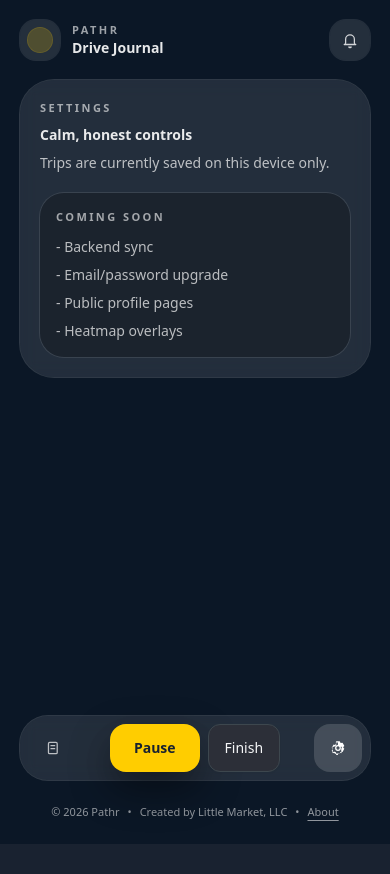
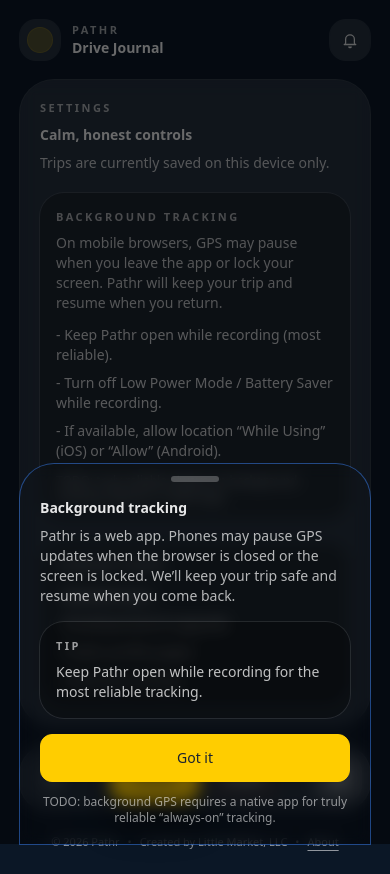
Before and after one commit to oooAHOYooo/pathr, a React (Vite) app in the folder apps/pathr-web/: page /app/settings in a window 390 px wide. Both pictures are taken after a click on the button "Start". Before the commit the page ends 844 px from the top, so only its background shows below. Built offline with nearby package versions, Linux system fonts and the light colour scheme; no server answers.

Commit message:
feat: mobile background tracking guidance + wake lock

```diff
--- /dev/null
+++ b/apps/pathr-web/src/components/BackgroundTrackingSheet.tsx
@@ -0,0 +1,89 @@
+import { useEffect, useMemo } from "react";
+import { Button } from "./Button";
+
+function detectPlatform(ua: string) {
+  const s = ua.toLowerCase();
+  const isAndroid = s.includes("android");
+  // iPadOS 13+ reports as Mac; keep it simple for MVP.
+  const isIOS = /iphone|ipad|ipod/.test(s) || (s.includes("macintosh") && "ontouchend" in document);
+  return { isIOS, isAndroid };
+}
+
+function lockScroll(locked: boolean) {
+  const body = document.body;
+  if (locked) {
+    body.style.overflow = "hidden";
+    body.style.touchAction = "none";
+  } else {
+    body.style.overflow = "";
+    body.style.touchAction = "";
+  }
+}
+
+export function BackgroundTrackingSheet({ onClose }: { onClose: () => void }) {
+  const { isIOS, isAndroid } = useMemo(() => detectPlatform(navigator.userAgent ?? ""), []);
+
+  useEffect(() => {
+    lockScroll(true);
+    return () => lockScroll(false);
+  }, []);
+
+  return (
+    <div className="fixed inset-0 z-[3500]">
+      <button type="button" aria-label="Close" className="absolute inset-0 bg-black/55" onClick={onClose} />
+      <div className="absolute inset-x-0 bottom-0">
+        <div className="mx-auto max-w-[420px] px-5">
+          <div className="overflow-hidden rounded-t-[34px] bg-white/12 ring-1 ring-white/18 backdrop-blur">
+            <div className="flex items-center justify-center pt-3">
+              <div className="h-1.5 w-12 rounded-full bg-white/25" />
+            </div>
+
+            <div className="px-5 pb-[calc(18px+env(safe-area-inset-bottom))] pt-4">
+              <div className="text-sm font-semibold text-white/90">Background tracking</div>
+              <div className="mt-2 text-sm text-white/70">
+                Pathr is a web app. Phones may pause GPS updates when the browser is closed or the screen is locked.
+                We’ll keep your trip safe and resume when you come back.
+              </div>
+
+              {isIOS ? (
+                <div className="mt-4 rounded-3xl bg-black/25 p-4 ring-1 ring-white/10">
+                  <div className="text-[11px] font-semibold uppercase tracking-[0.22em] text-white/60">iPhone / iPad tips</div>
+                  <div className="mt-3 space-y-2 text-sm text-white/75">
+                    <div>- Keep Pathr in the foreground while recording (most reliable).</div>
+                    <div>- Add to Home Screen for a more “app-like” experience.</div>
+                    <div>- Settings → Privacy &amp; Security → Location Services → Safari Websites → Allow While Using.</div>
+                    <div>- Turn off Low Power Mode while recording.</div>
+                  </div>
+                </div>
+              ) : isAndroid ? (
+                <div className="mt-4 rounded-3xl bg-black/25 p-4 ring-1 ring-white/10">
+                  <div className="text-[11px] font-semibold uppercase tracking-[0.22em] text-white/60">Android tips</div>
+                  <div className="mt-3 space-y-2 text-sm text-white/75">
+                    <div>- Keep Pathr open while recording (best accuracy).</div>
+                    <div>- In Chrome: Site settings → Location → Allow for this site.</div>
+                    <div>- Android Settings → Apps → Chrome (or “Pathr” if installed) → Battery → Unrestricted.</div>
+                  </div>
+                </div>
+              ) : (
+                <div className="mt-4 rounded-3xl bg-black/25 p-4 ring-1 ring-white/10">
+                  <div className="text-[11px] font-semibold uppercase tracking-[0.22em] text-white/60">Tip</div>
+                  <div className="mt-2 text-sm text-white/75">Keep Pathr open while recording for the most reliable tracking.</div>
+                </div>
+              )}
+
+              <div className="mt-4 flex items-center gap-2">
+                <Button variant="primary" className="h-12 flex-1 rounded-2xl" onClick={onClose} type="button">
+                  Got it
+                </Button>
+              </div>
+
+              <div className="mt-3 text-center text-xs text-white/55">
+                TODO: background GPS requires a native app for truly reliable “always-on” tracking.
+              </div>
+            </div>
+          </div>
+        </div>
+      </div>
+    </div>
+  );
+}
--- a/apps/pathr-web/src/layout/AppLayout.tsx
+++ b/apps/pathr-web/src/layout/AppLayout.tsx
@@ -1,9 +1,11 @@
 import type { PropsWithChildren } from "react";
+import { useEffect, useRef, useState } from "react";
 import { Link } from "react-router-dom";
 import { Outlet } from "react-router-dom";
 import { BottomNav } from "../components/BottomNav";
 import { TopNav } from "../components/TopNav";
 import { TripFinishSheet } from "../components/TripFinishSheet";
+import { BackgroundTrackingSheet } from "../components/BackgroundTrackingSheet";
 import { useRecording } from "../recording/RecordingProvider";
 
 type Props = PropsWithChildren<{
@@ -12,7 +14,26 @@
 
 export function AppLayout({ showControls = true, children }: Props) {
   const year = new Date().getFullYear();
-  const { lastFinishedTripId, clearLastFinishedTrip } = useRecording();
+  const { lastFinishedTripId, clearLastFinishedTrip, state } = useRecording();
+  const [showBgHelp, setShowBgHelp] = useState(false);
+  const wasRecording = useRef(false);
+
+  useEffect(() => {
+    const dismissed = localStorage.getItem("pathr.bgHelpDismissed.v1") === "1";
+    const nowRecording = Boolean(state.isRecording);
+    const startedNow = nowRecording && !wasRecording.current;
+    wasRecording.current = nowRecording;
+    if (!dismissed && startedNow) setShowBgHelp(true);
+  }, [state.isRecording]);
+
+  const closeBgHelp = () => {
+    try {
+      localStorage.setItem("pathr.bgHelpDismissed.v1", "1");
+    } catch {
+      // ignore
+    }
+    setShowBgHelp(false);
+  };
   return (
     <div className="relative min-h-[100dvh] overflow-x-hidden bg-[#0B1726] text-white">
       {/* Glassy blue sports background */}
@@ -45,6 +66,7 @@
       </div>
 
       {lastFinishedTripId ? <TripFinishSheet tripId={lastFinishedTripId} onClose={clearLastFinishedTrip} /> : null}
+      {showBgHelp ? <BackgroundTrackingSheet onClose={closeBgHelp} /> : null}
     </div>
   );
 }
--- a/apps/pathr-web/src/pages/SettingsPage.tsx
+++ b/apps/pathr-web/src/pages/SettingsPage.tsx
@@ -6,6 +6,21 @@
           <div className="text-[11px] font-semibold uppercase tracking-[0.22em] text-white/60">Settings</div>
           <div className="mt-2 text-sm font-semibold text-white/90">Calm, honest controls</div>
           <div className="mt-2 text-sm text-white/70">Trips are currently saved on this device only.</div>
+
+          <div className="mt-5 rounded-3xl bg-black/25 p-4 ring-1 ring-white/10">
+            <div className="text-[11px] font-semibold uppercase tracking-[0.22em] text-white/60">Background tracking</div>
+            <div className="mt-2 text-sm text-white/70">
+              On mobile browsers, GPS may pause when you leave the app or lock your screen. Pathr will keep your trip and resume when you return.
+            </div>
+            <div className="mt-3 space-y-2 text-sm text-white/75">
+              <div>- Keep Pathr open while recording (most reliable).</div>
+              <div>- Turn off Low Power Mode / Battery Saver while recording.</div>
+              <div>- If available, allow location “While Using” (iOS) or “Allow” (Android).</div>
+            </div>
+            <div className="mt-3 text-xs text-white/55">
+              TODO: truly reliable always-on background tracking requires a native app.
+            </div>
+          </div>
 
           <div className="mt-5 rounded-3xl bg-black/25 p-4 ring-1 ring-white/10">
             <div className="text-[11px] font-semibold uppercase tracking-[0.22em] text-white/60">Coming soon</div>
--- a/apps/pathr-web/src/recording/RecordingProvider.tsx
+++ b/apps/pathr-web/src/recording/RecordingProvider.tsx
@@ -103,6 +103,7 @@
   const ticker = useRef<number | null>(null);
   const [, forceTick] = useState(0);
   const geoWatchId = useRef<number | null>(null);
+  const wakeLockRef = useRef<any>(null);
 
   useEffect(() => {
     if (!state.isRecording || state.isPaused) {
@@ -123,6 +124,34 @@
     }
     geoWatchId.current = null;
   };
+
+  const requestWakeLock = async () => {
+    try {
+      const wl = (navigator as any)?.wakeLock;
+      if (!wl?.request) return;
+      // Release any previous lock first.
+      if (wakeLockRef.current?.release) await wakeLockRef.current.release();
+      wakeLockRef.current = await wl.request("screen");
+    } catch {
+      // Some browsers/iOS don't support wake lock; ignore.
+    }
+  };
+
+  const releaseWakeLock = async () => {
+    try {
+      if (wakeLockRef.current?.release) await wakeLockRef.current.release();
+    } catch {
+      // ignore
+    } finally {
+      wakeLockRef.current = null;
+    }
+  };
+
+  // Keep the screen awake during an active recording when supported (helps on mobile).
+  useEffect(() => {
+    if (state.isRecording && !state.isPaused) void requestWakeLock();
+    else void releaseWakeLock();
+  }, [state.isPaused, state.isRecording]);
 
   const startGeoWatch = () => {
     if (!navigator.geolocation?.watchPosition) return;
@@ -184,11 +213,13 @@
 
   const pause = () => {
     stopGeoWatch();
+    void releaseWakeLock();
     setState((s) => ({ ...s, isPaused: true }));
   };
   const resume = () => {
     setState((s) => ({ ...s, isPaused: false }));
     startGeoWatch();
+    void requestWakeLock();
   };
 
   const addPoint = (lngLat: { lng: number; lat: number }) => {
@@ -218,6 +249,7 @@
 
   const stop = () => {
     stopGeoWatch();
+    void releaseWakeLock();
     setState((s) => {
       if (!s.startedAtMs) return { ...s, isRecording: false, isPaused: false };
 
```
